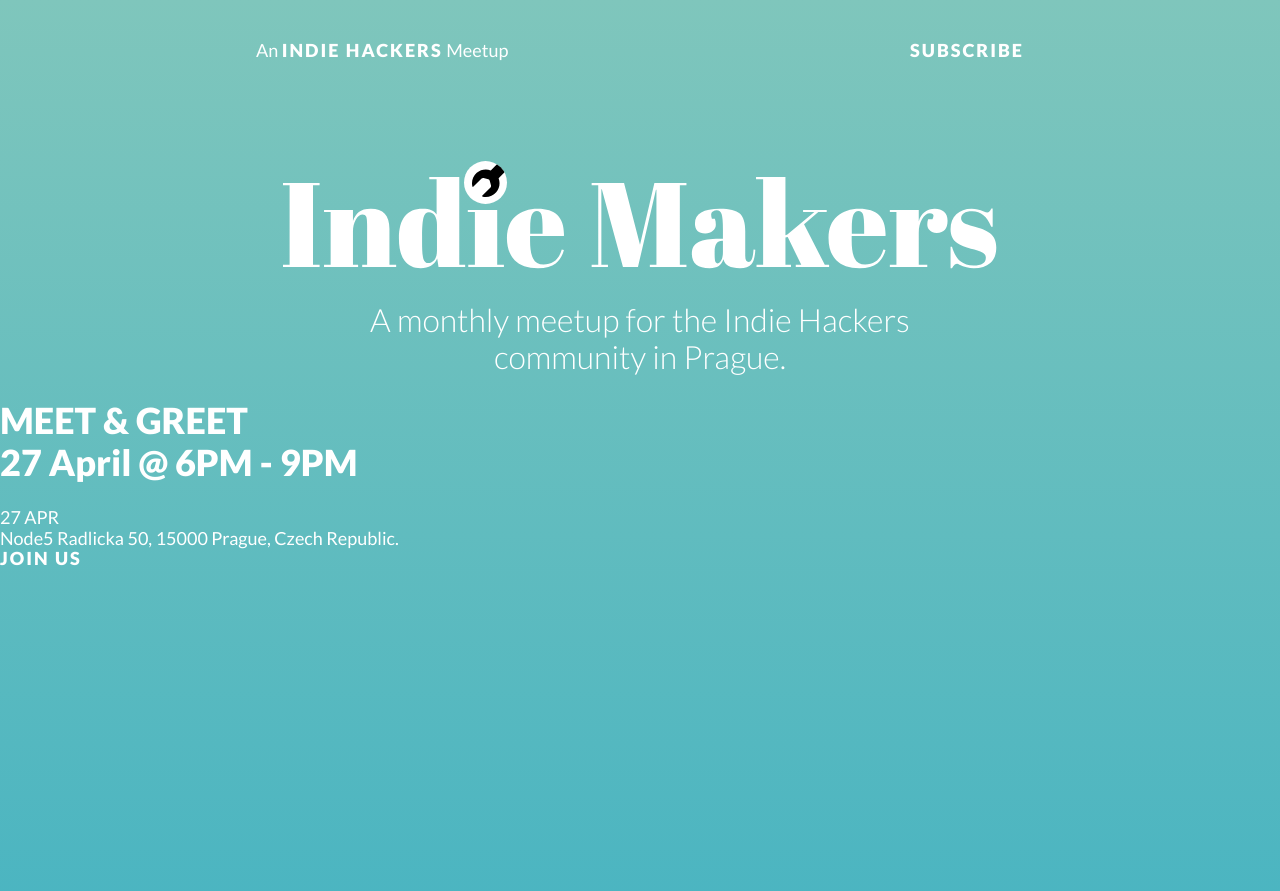
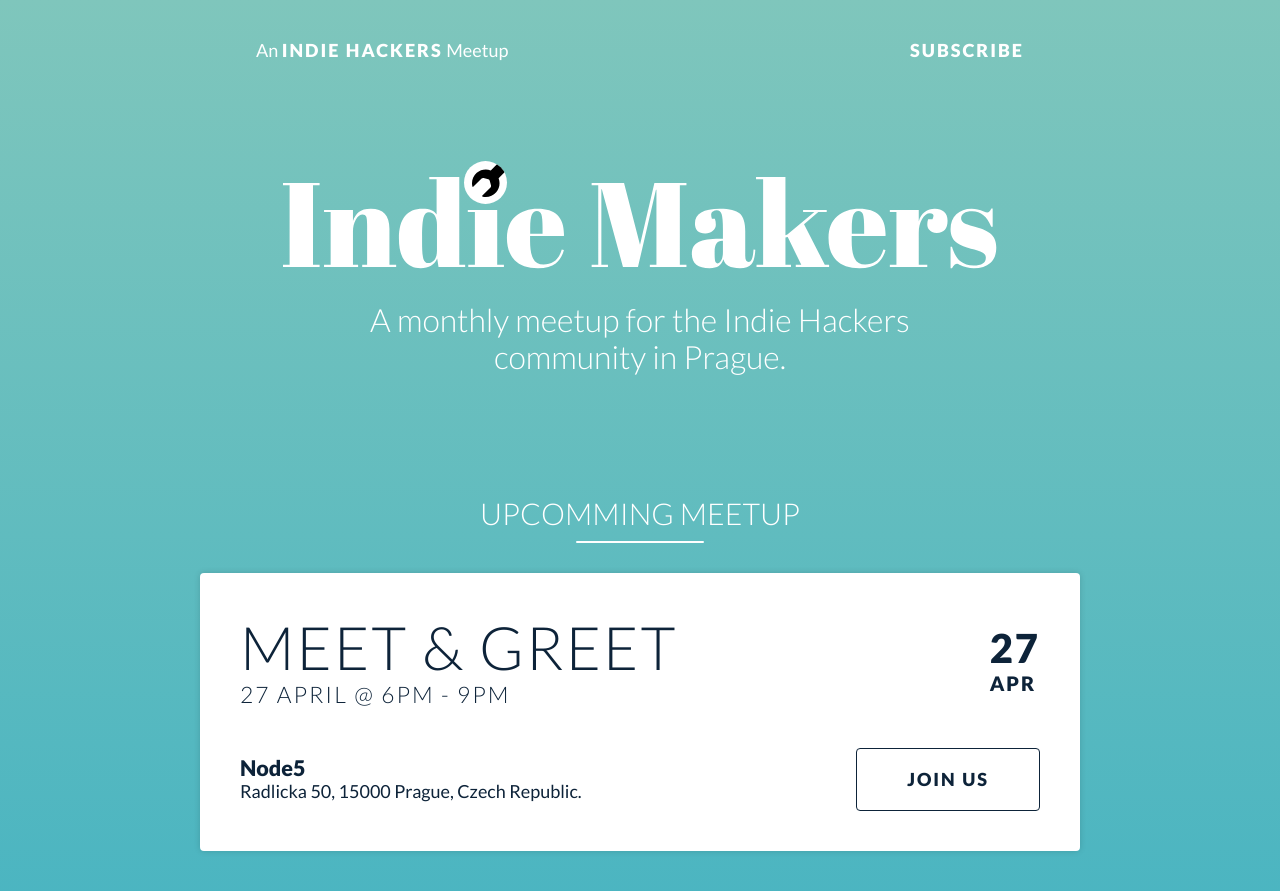
Before and after one commit to indie-makers/website, a Jekyll site: the page built from index.md, in a window 1280 px wide. Shown: the top 891 px of the page. Built offline with Jekyll 4.4.1, drawn with Linux system fonts in a browser that asks for light colours.

Commit message:
Add Current Event + Fix links

```diff
--- a/_layouts/default.html
+++ b/_layouts/default.html
@@ -15,7 +15,7 @@
 <body>
     <header class="header">
       <div class="header__secondary">
-        <div>An <a href="https://www.indiehackers.com/">Indie Hackers</a> Meetup</div>
+        <div>An <a href="https://www.indiehackers.com/" target="_blank">Indie Hackers</a> Meetup</div>
         <a href="#"> Subscribe </a>
       </div>
 
@@ -29,27 +29,26 @@
       </div>
     </header>
 
+    <h1>UPCOMMING MEETUP</h1>
+
     <div class="event">
       <div class="event__header">
-        <h1 class="event__header_title">
-          <div>MEET & GREET</div>
+        <h2 class="event__header__title">
+          MEET & GREET
           <div>27 April @ 6PM - 9PM</div>
-        </h1>
-        <div class="event__header_date">
+        </h2>
+        <div class="event__header__date">
           27
-          <span>APR</span>
+          <div>APR</div>
         </div>
       </div>
-
       <div class="event__info">
         <div class="event__info__location">
-          Node5
-          <span>
-            Radlicka 50, 15000 Prague, Czech Republic.
-          </span>
+          <div>Node5</div>
+          Radlicka 50, 15000 Prague, Czech Republic.
         </div>
 
-        <a class="event__info__cta">
+        <a class="event__info__cta" href="https://www.facebook.com/groups/2320354811623955/" target="_blank">
           JOIN US
         </a>
       </div>
--- a/css/main.scss
+++ b/css/main.scss
@@ -7,6 +7,8 @@
 $blue: #7fc6bc;
 $white: #fff;
 $black: #0D2339;
+$shadow: 0 0 6px 0 rgba(0, 0, 0, 0.15);
+$gradient: linear-gradient(180deg, rgba(127,198,188,1) 0%, rgba(75,181,193,1) 100%);
 
 body {
   font-family: 'Lato', sans-serif;
@@ -14,9 +16,12 @@ body {
   font-size: 18px;
   color: $white;
   background: $blue;
-  background: linear-gradient(180deg, rgba(127,198,188,1) 0%, rgba(75,181,193,1) 100%);
+  background: $gradient;
   background-repeat: no-repeat;
   background-attachment: fixed;
+  display: flex;
+  flex-direction: column;
+  align-items: center;
 }
 
 a {
@@ -29,11 +34,29 @@ a {
   &:hover { color: $black; }
 }
 
+h1 {
+  font-weight: 300;
+  font-size: 1.67em;
+  margin-bottom: 30px;
+
+  &:after {
+    content: "";
+    width: 40%;
+    height: 2px;
+    border-radius: 2px;
+    display: block;
+    background-color: $white;
+    margin: auto;
+    margin-top: 10px;
+  }
+}
+
 .header {
   display: flex;
   flex-direction: column;
   align-items: center;
-  max-width: 60%;
+  width: 60%;
+  max-width: 80%;
   margin: auto;
 
   &__secondary {
@@ -48,6 +71,7 @@ a {
 
   &__intro {
     margin-top: 30px;
+    margin-bottom: 100px;
     font-size: 1.78em;
     font-weight: 300;
     max-width: 21.33em;
@@ -56,5 +80,62 @@ a {
 }
 
 .event {
+  background-color: $white;
+  border-radius: 4px;
+  width: 800px;
+  max-width: 80%;
+  box-shadow: $shadow;
+  color: $black;
+  padding: 40px;
 
+  &__header {
+    display: flex;
+    font-size: 2.22em;
+    align-items: center;
+    justify-content: space-between;
+    margin-bottom: 40px;
+    text-transform: uppercase;
+    letter-spacing: 2px;
+
+    &__title {
+      font-weight: 300;
+      margin: 0;
+
+      div {
+        font-size: 0.38em;
+      }
+    }
+
+    &__date {
+      font-weight: 700;
+
+      div { font-size: 0.5em; }
+    }
+  }
+
+  &__info {
+    display: flex;
+    justify-content: space-between;
+    align-items: center;
+
+    &__location {
+      div {
+        font-weight: 700;
+        font-size: 1.2em;
+      }
+    }
+
+    &__cta {
+      border: solid $black 1px;
+      border-radius: 4px;
+      color: $black;
+      padding: 20px 50px;
+      cursor: pointer;
+
+      &:hover {
+        background: $black;
+        color: $white;
+      }
+    }
+  }
 }
```
Also changed, not shown: index.md (+0 -1 lines).
